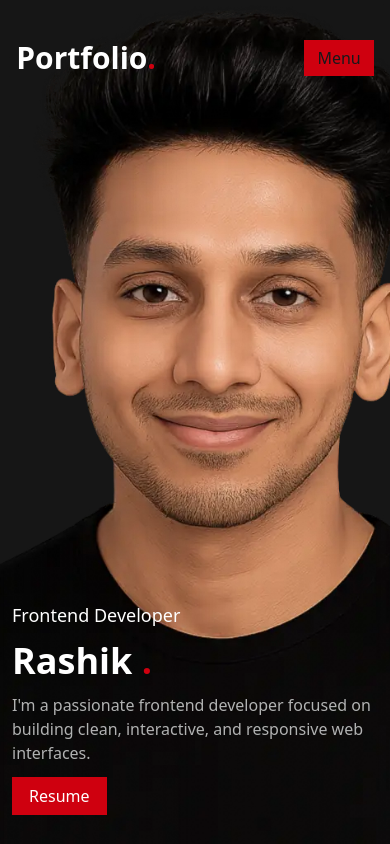
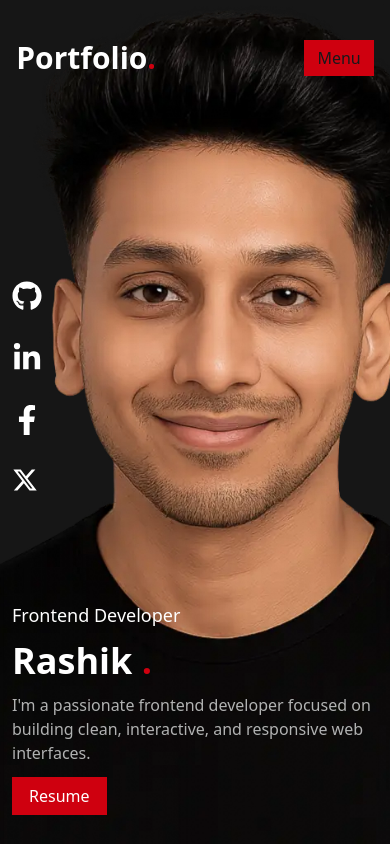
Before and after one commit to rashikdev/Portfolio, a React (Vite) app: page / in a window 390 px wide. Shown: the top 844 px of the page. Built offline with nearby package versions, Linux system fonts and the light colour scheme; no server answers.

Commit message:
added linkedin icon with link

```diff
--- a/src/MainLayout/MainLayout.jsx
+++ b/src/MainLayout/MainLayout.jsx
@@ -1,7 +1,7 @@
 import React, { useEffect, useState } from "react";
 import Navbar from "../components/Navbar";
 import Home from "../sections/Home";
-import { FaGithub, FaFacebookF } from "react-icons/fa";
+import { FaGithub, FaFacebookF, FaLinkedinIn } from "react-icons/fa";
 import About from "../sections/About";
 import Skills from "../sections/Skills";
 import Projects from "../sections/Projects";
@@ -17,6 +17,7 @@ const MainLayout = () => {
       setLoading(false);
     }, 1000);
   });
+
   return (
     <div className="overflow-x-hidden selection:bg-primary selection:text-white">
       <Navbar />
@@ -52,6 +53,17 @@ const MainLayout = () => {
                 transition={{ delay: 0.4 }}
                 whileHover={{ scale: 1.3 }}
                 whileTap={{ scale: 0.9 }}
+                href="https://www.linkedin.com/in/rashikdev"
+                target="_blank"
+              >
+                <FaLinkedinIn size={30} />
+              </motion.a>
+              <motion.a
+                initial={{ opacity: 0, x: -100 }}
+                animate={{ opacity: 1, x: 0 }}
+                transition={{ delay: 0.5 }}
+                whileHover={{ scale: 1.3 }}
+                whileTap={{ scale: 0.9 }}
                 href="https://www.facebook.com/share/16Fjh4kbAR/"
                 target="_blank"
               >
@@ -60,7 +72,7 @@ const MainLayout = () => {
               <motion.a
                 initial={{ opacity: 0, x: -100 }}
                 animate={{ opacity: 1, x: 0 }}
-                transition={{ delay: 0.5 }}
+                transition={{ delay: 0.6 }}
                 whileHover={{ scale: 1.3 }}
                 whileTap={{ scale: 0.9 }}
                 href="https://x.com/RashikKhan513"
--- a/src/sections/Banner.jsx
+++ b/src/sections/Banner.jsx
@@ -1,6 +1,6 @@
 import React from "react";
 import { motion } from "motion/react";
-import { FaFacebookF, FaGithub, FaTwitter } from "react-icons/fa";
+import { FaFacebookF, FaGithub, FaLinkedinIn, FaTwitter } from "react-icons/fa";
 import heroMd from "../assets/heromd.webp";
 import heroLg from "../assets/herolg.webp";
 import { FaXTwitter } from "react-icons/fa6";
@@ -61,11 +61,28 @@ const Banner = () => {
             </a>
           </motion.button>
         </div>
+        <div className="fixed -top-80 flex flex-col gap-8 text-2xl md:hidden">
+          <a href="https://github.com/rashikdev" target="_blank">
+            <FaGithub size={30} />
+          </a>
+          <a href="https://github.com/rashikdev" target="_blank">
+            <FaLinkedinIn size={30} />
+          </a>
+          <a href="https://www.facebook.com/share/16Fjh4kbAR/" target="_blank">
+            <FaFacebookF size={30} />
+          </a>
+          <a href="https://x.com/RashikKhan513" target="_blank">
+            <FaXTwitter size={26} />
+          </a>
+        </div>
         <div className="fixed flex-col gap-10 top-84 left-5 items-center hidden lg:hidden md:flex">
           <div className="bg-secondary h-40 w-[1px]"></div>
           <div className="flex flex-col gap-8 text-2xl">
             <a href="https://github.com/rashikdev" target="_blank">
               <FaGithub size={30} />
+            </a>
+            <a href="https://github.com/rashikdev" target="_blank">
+              <FaLinkedinIn size={30} />
             </a>
             <a
               href="https://www.facebook.com/share/16Fjh4kbAR/"
```
